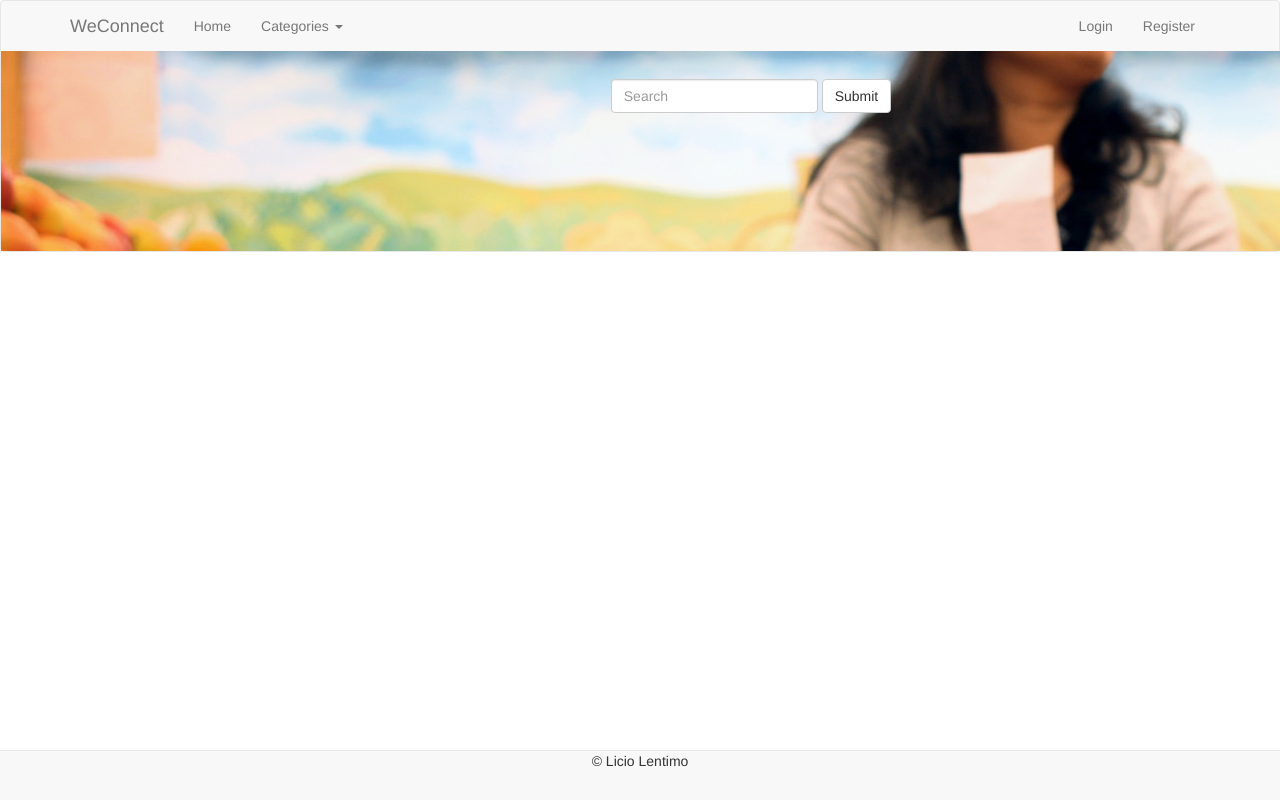
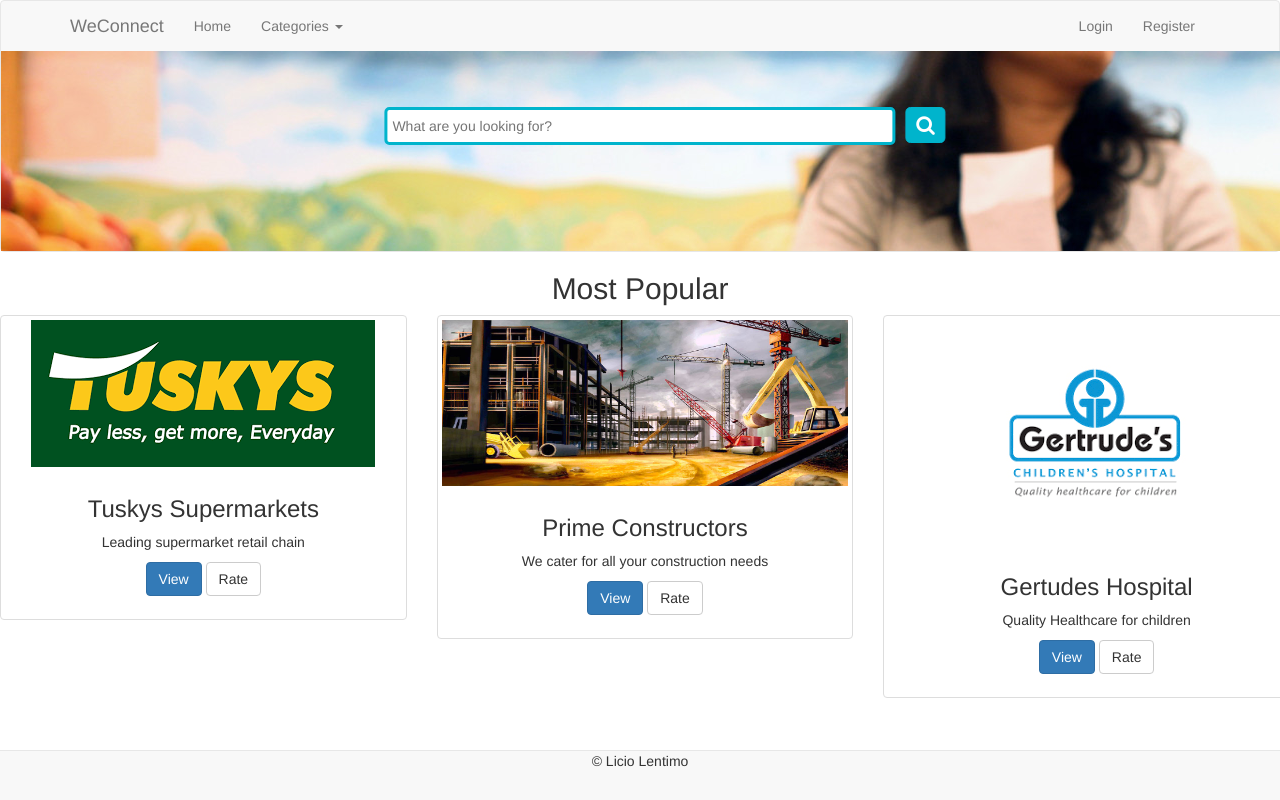
Before and after one commit to liciolentimo/WeConnect, a plain HTML site: page Designs/UI/index.html in a window 1280 px wide. Shown: the top 800 px of the page. Drawn offline with nearby package versions, Linux system fonts and the light colour scheme.

Commit message:
Adds most popular businesses to homepage body [Finishes #155547857]

```diff
--- a/Designs/UI/css/style.css
+++ b/Designs/UI/css/style.css
@@ -12,7 +12,61 @@
 	margin-top: 0px;
 
 }
-.form-group .form-control:last-child {
-    border-top-left-radius: 4px;
-    border-bottom-left-radius: 4px;
+
+@import url(https://fonts.googleapis.com/css?family=Open+Sans);
+
+body{
+  background: #f2f2f2;
+  font-family: 'Open Sans', sans-serif;
 }
+
+.search {
+  width: 100%;
+  position: relative;
+}
+
+.searchTerm {
+  float: left;
+  width: 100%;
+  border: 3px solid #00B4CC;
+  padding: 5px;
+  height: 38px;
+  border-radius: 5px;
+  outline: none;
+  color: #9DBFAF;
+}
+
+.searchTerm:focus{
+  color: #00B4CC;
+}
+
+.searchButton {
+  position: absolute;
+  right: -50px;
+  width: 40px;
+  height: 36px;
+  border: 1px solid #00B4CC;
+  background: #00B4CC;
+  text-align: center;
+  color: #fff;
+  border-radius: 5px;
+  cursor: pointer;
+  font-size: 20px;
+}
+
+.wrap{
+  width: 40%;
+  position: absolute;
+  top: 50%;
+  left: 50%;
+  transform: translate(-50%, -50%);
+}
+h2 {
+	text-align: center;
+	font-family: 'Lato', sans-serif;
+}
+.thumbnail {
+	display: inline-block;
+	float: none;
+	text-align: center;
+}
--- a/Designs/UI/index.html
+++ b/Designs/UI/index.html
@@ -3,6 +3,8 @@
 <head>
 	<title>WeConnect</title>
 	<link rel="stylesheet" type="text/css" href="css/style.css">
+	<link rel="stylesheet" href="https://cdnjs.cloudflare.com/ajax/libs/font-awesome/4.7.0/css/font-awesome.min.css">
+	<link href="https://fonts.googleapis.com/css?family=Lato" rel="stylesheet">
 	<link href="https://maxcdn.bootstrapcdn.com/bootstrap/3.3.7/css/bootstrap.min.css" rel="stylesheet" integrity="sha384-BVYiiSIFeK1dGmJRAkycuHAHRg32OmUcww7on3RYdg4Va+PmSTsz/K68vbdEjh4u" crossorigin="anonymous">
 	<link type="text/js" href="https://maxcdn.bootstrapcdn.com/bootstrap/3.3.7/js/bootstrap.min.js">
 </head>
@@ -40,15 +42,59 @@
 	 </div>
 	</div>
 <div class="nav-image"><br>
-	<form class="navbar-form navbar-lg" align="center">
-         <div class="form-group">
-           <input type="text" class="form-control" placeholder="Search">
-         </div>
-         <button type="submit" class="btn btn-default">Submit</button>
-       </form>
+	<div class="wrap">
+   <div class="search">
+      <input type="text" class="searchTerm" placeholder="What are you looking for?">
+      <button type="submit" class="searchButton">
+        <i class="fa fa-search"></i>
+     </button>
+   </div>
+</div>
 </div>
 
 </nav>
+<h2>Most Popular</h2>
+<div class="row">
+  <div class="col-sm-6 col-md-4">
+    <div class="thumbnail">
+      <img src="css/images/tuskys.png" alt="...">
+      <div class="caption">
+        <h3>Tuskys Supermarkets</h3>
+        <p>Leading supermarket retail chain</p>
+        <p><a href="#" class="btn btn-primary" role="button">View</a> <a href="#" class="btn btn-default" role="button">Rate</a></p>
+      </div>
+    </div>
+  </div>
+
+
+<div class="row">
+  <div class="col-sm-6 col-md-4">
+    <div class="thumbnail">
+      <img src="css/images/construction.jpg" alt="...">
+      <div class="caption">
+        <h3>Prime Constructors</h3>
+        <p>We cater for all your construction needs</p>
+        <p><a href="#" class="btn btn-primary" role="button">View</a> <a href="#" class="btn btn-default" role="button">Rate</a></p>
+      </div>
+    </div>
+  </div>
+
+
+<div class="row">
+  <div class="col-sm-6 col-md-4">
+    <div class="thumbnail">
+      <img src="css/images/get.png" alt="">
+      <div class="caption">
+        <h3>Gertudes Hospital</h3>
+        <p>Quality Healthcare for children</p>
+        <p><a href="#" class="btn btn-primary" role="button">View</a> <a href="#" class="btn btn-default" role="button">Rate</a></p>
+      </div>
+    </div>
+  </div>
+</div>
+</div>
+</div>
+
 <nav class="navbar navbar-default navbar-fixed-bottom">
   <div class="container" align="center">
    &copy Licio Lentimo
```
Also changed, not shown: Designs/UI/login.html (+3 -2 lines), Designs/UI/register.html (+5 -4 lines), Designs/UI/css/images/construction.jpg (added), Designs/UI/css/images/get.png (added), Designs/UI/css/images/tuskys.png (added).
